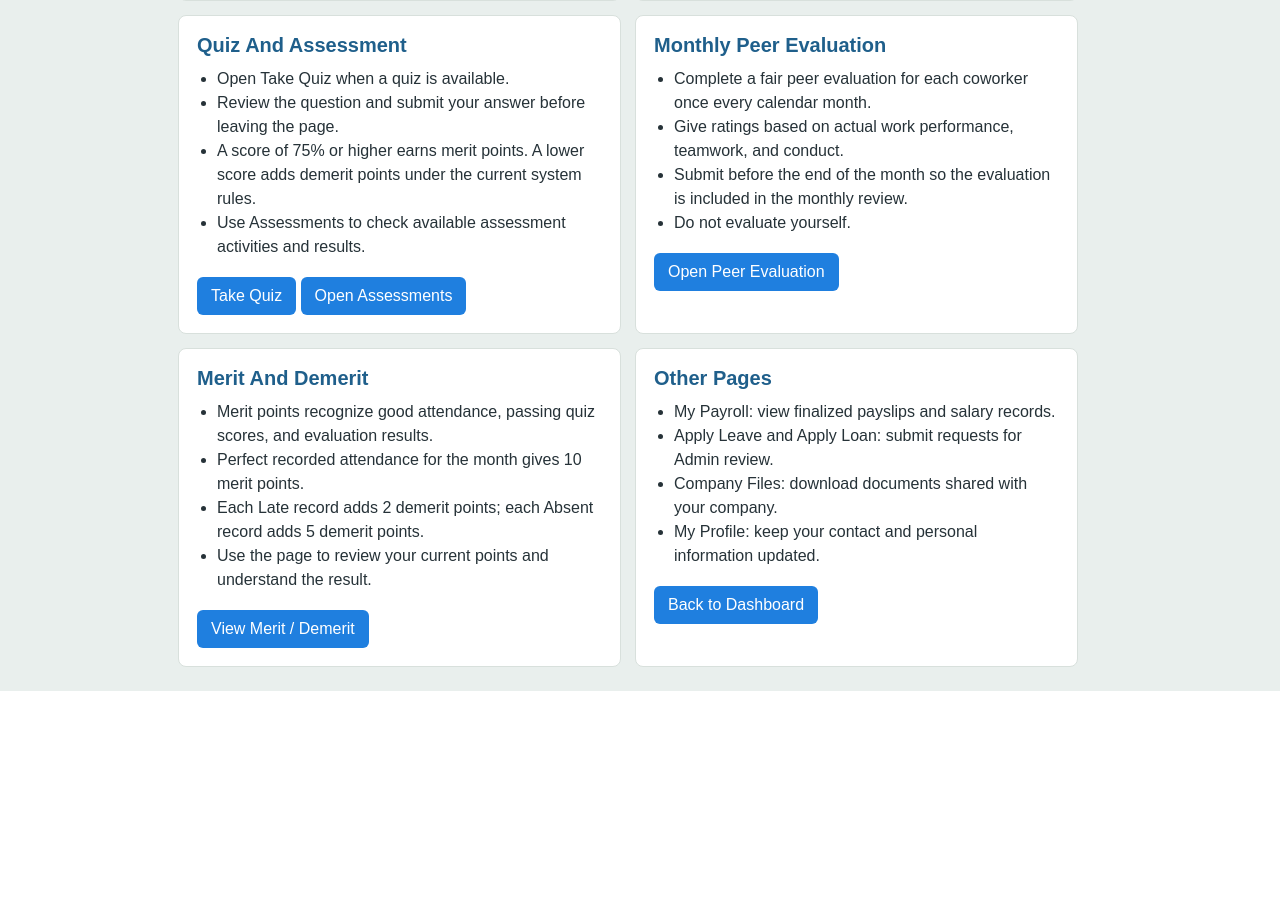
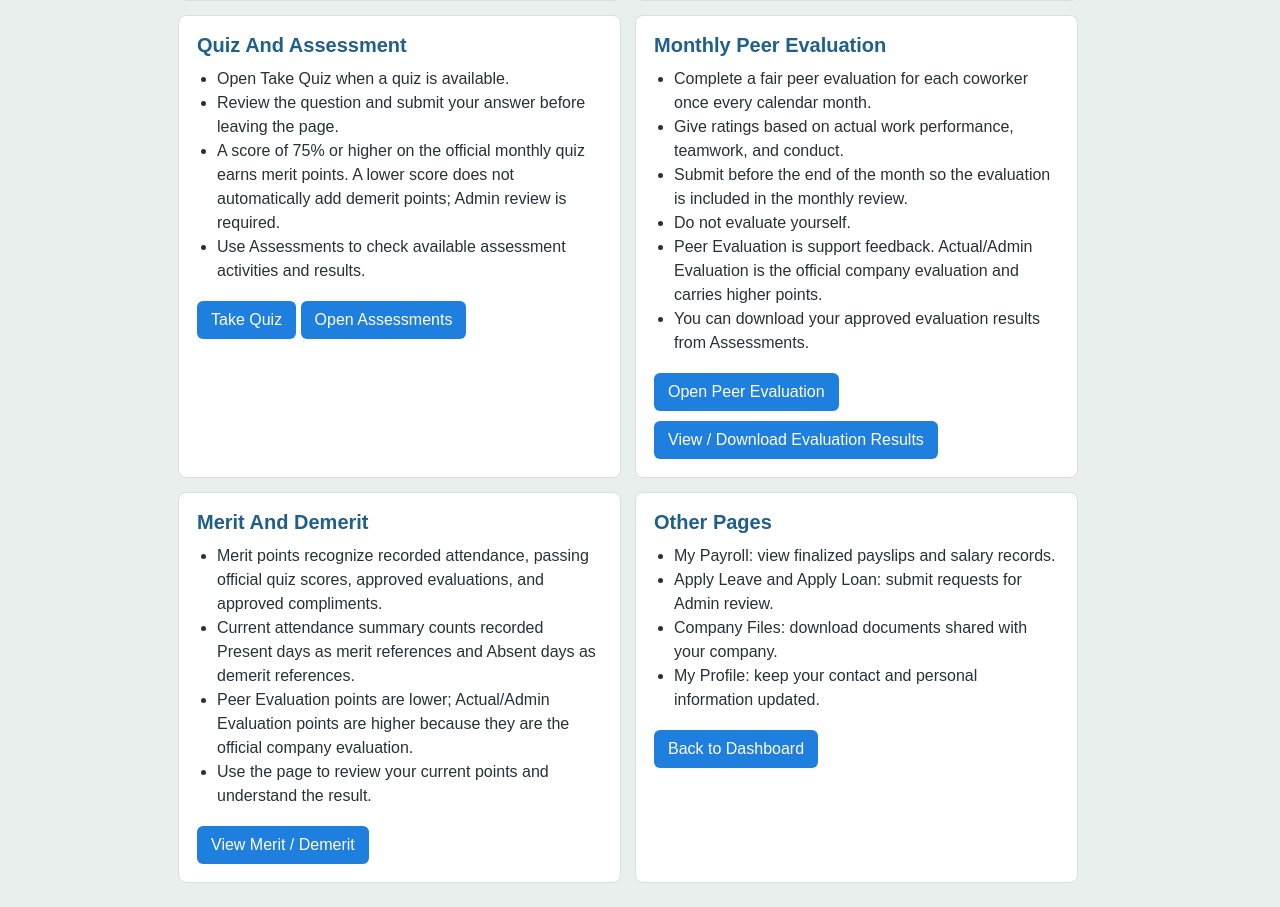
Before and after one commit to edzvr/hris, a Flask app: page /staff-guide in a window 1280 px wide. Shown: the part 541-1448 px from the top of the page. Before the commit the page ends 1232 px from the top, so only its background shows below. Run offline with Flask 3, Linux system fonts and the light colour scheme; a user stored in the database is signed in; some libraries are stand-ins or nearby versions.

Commit message:
Add handbook-aligned evaluation guidelines

```diff
--- a/templates/assessment.html
+++ b/templates/assessment.html
@@ -26,6 +26,7 @@
         <h1>My Evaluation Results</h1>
         <p style="border-left:5px solid #e5b85c;background:#fff7e3;padding:12px;"><strong>Monthly reminder:</strong> Complete your peer evaluation before month-end. Approved feedback contributes to evaluation and Merit/Demerit tracking.</p>
         <p>Your approved evaluation feedback is shown anonymously. Evaluator identities are visible only to Admin.</p>
+        <p style="border-left:5px solid #1976d2;background:#eef6ff;padding:12px;"><strong>Evaluation guide:</strong> Peer Evaluation is supporting feedback. Actual/Admin Evaluation is the official company evaluation and carries higher merit/demerit points. A rating average below 3.75 is below the 75% handbook passing guide. Download your approved results below for your personal record.</p>
         <div class="summary">
             <div><span>Total Results</span><strong>{{ evaluations|length }}</strong></div>
             <div><span>Average Rating</span><strong>{{ average_rating }}</strong></div>
--- a/templates/evaluation_dashboard.html
+++ b/templates/evaluation_dashboard.html
@@ -21,6 +21,8 @@
     <div class="card">
         <h2>Monthly Peer Evaluation Check</h2>
         <p>Questionnaire completion for {{ month_start.strftime('%B %Y') }}.</p>
+        <p style="border-left:5px solid #e5b85c;background:#fff7e3;padding:12px;"><strong>Evaluation guidelines:</strong> Peer Evaluation is supporting coworker feedback. Actual/Admin Evaluation is the official company evaluation and carries higher points. Handbook alignment: final score below 75% is considered not passing; on the 1-5 HRIS scale, 75% is equivalent to 3.75 average. Review fairness before approving points.</p>
+        <p style="border-left:5px solid #1976d2;background:#eef6ff;padding:12px;"><strong>Points guide:</strong> Peer average 4.5+ = +2 merit, 3.5+ = +1 merit, below 2.5 = +1 demerit, below 1.5 = +2 demerit. Actual/Admin average 4.5+ = +5 merit, 3.5+ = +3 merit, below 2.5 = +3 demerit, below 1.5 = +5 demerit.</p>
         <a href="{{ url_for('manage_questions') }}" class="btn">Edit / Approve Questionnaire</a>
         <a href="{{ url_for('evaluation_results_export', file_format='pdf') }}" class="btn">Download All Results PDF</a>
         <a href="{{ url_for('evaluation_results_export', file_format='csv') }}" class="btn">Download All Results CSV</a>
@@ -81,7 +83,7 @@
     <!-- Employee Evaluation Form -->
     <div class="card">
         <h2>Employee Evaluation</h2>
-        <p>Rate employees on each active question (1 = Lowest, 5 = Highest). Add remarks if needed.</p>
+        <p>Actual/Admin Evaluation: rate employees on each active question (1 = Lowest, 5 = Highest). Add remarks if needed. This is the official evaluation and carries higher merit/demerit points than peer feedback.</p>
         <form method="POST">
             <table>
                 <tr>
--- a/templates/peer_evaluation.html
+++ b/templates/peer_evaluation.html
@@ -27,6 +27,7 @@
         <p class="notice"><strong>Monthly reminder:</strong> Complete your peer-to-peer evaluation before the end of the month. Feedback is anonymous to staff and reviewed by Admin.</p>
         <p>Mag-rate ng coworker para sa {{ month_start.strftime('%B %Y') }}. Gamitin ang 1 bilang pinakamababa at 5 bilang pinakamataas na rating.</p>
         <p class="notice">Nakakatulong ang sagot mo sa teamwork at suporta sa trabaho. Hindi puwedeng isumite ulit ang parehong coworker sa loob ng isang buwan.</p>
+        <p class="notice"><strong>Paalala:</strong> Ang Peer Evaluation ay support feedback lamang. Ang Actual/Admin Evaluation ang mas mahalagang official evaluation ng kompanya at mas mataas ang points. Dapat patas, totoo, at base sa aktwal na trabaho ang rating.</p>
         <p><strong>Gabay sa rating:</strong> 1 = Kailangan ng malaking improvement; 2 = Kailangan ng improvement; 3 = Pasok sa inaasahan; 4 = Madalas na higit sa inaasahan; 5 = Palaging mahusay.</p>
 
         <form method="POST">
@@ -55,6 +56,7 @@
             <textarea id="remarks" name="remarks" placeholder="Magbigay ng maayos at makabuluhang feedback..."></textarea>
             <button type="submit" class="btn">Isumite ang Monthly Evaluation</button>
         </form>
+        <a class="btn" href="{{ url_for('assessment', action='evaluation') }}">View / Download My Evaluation Results</a>
         <a class="dashboard-back-link" href="{{ url_for('dashboard_staff') }}">Back to Dashboard</a>
     </div>
 </body>
--- a/templates/staff_guide.html
+++ b/templates/staff_guide.html
@@ -54,7 +54,7 @@
             <ul>
                 <li>Open Take Quiz when a quiz is available.</li>
                 <li>Review the question and submit your answer before leaving the page.</li>
-                <li>A score of 75% or higher earns merit points. A lower score adds demerit points under the current system rules.</li>
+                <li>A score of 75% or higher on the official monthly quiz earns merit points. A lower score does not automatically add demerit points; Admin review is required.</li>
                 <li>Use Assessments to check available assessment activities and results.</li>
             </ul>
             <a class="btn" href="{{ url_for('quiz', employee_id=current_user.id) }}">Take Quiz</a>
@@ -68,16 +68,19 @@
                 <li>Give ratings based on actual work performance, teamwork, and conduct.</li>
                 <li>Submit before the end of the month so the evaluation is included in the monthly review.</li>
                 <li>Do not evaluate yourself.</li>
+                <li>Peer Evaluation is support feedback. Actual/Admin Evaluation is the official company evaluation and carries higher points.</li>
+                <li>You can download your approved evaluation results from Assessments.</li>
             </ul>
             <a class="btn" href="{{ url_for('peer_evaluation') }}">Open Peer Evaluation</a>
+            <a class="btn" href="{{ url_for('assessment', action='evaluation') }}">View / Download Evaluation Results</a>
         </section>
 
         <section>
             <h2>Merit And Demerit</h2>
             <ul>
-                <li>Merit points recognize good attendance, passing quiz scores, and evaluation results.</li>
-                <li>Perfect recorded attendance for the month gives 10 merit points.</li>
-                <li>Each Late record adds 2 demerit points; each Absent record adds 5 demerit points.</li>
+                <li>Merit points recognize recorded attendance, passing official quiz scores, approved evaluations, and approved compliments.</li>
+                <li>Current attendance summary counts recorded Present days as merit references and Absent days as demerit references.</li>
+                <li>Peer Evaluation points are lower; Actual/Admin Evaluation points are higher because they are the official company evaluation.</li>
                 <li>Use the page to review your current points and understand the result.</li>
             </ul>
             <a class="btn" href="{{ url_for('merit_demerit', employee_id=current_user.id) }}">View Merit / Demerit</a>
```
